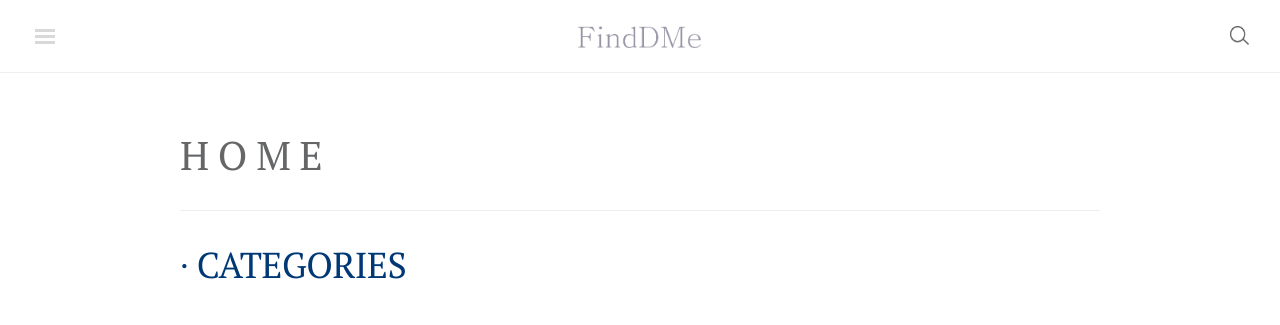
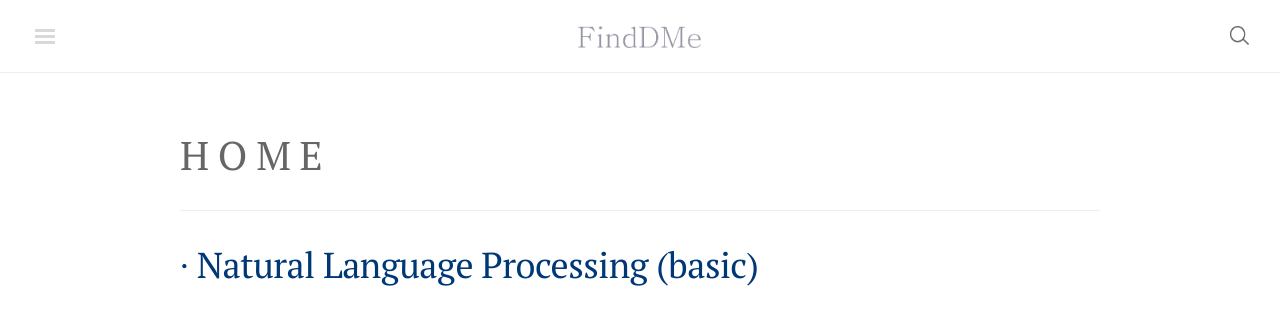
Before and after one commit to finddme/finddme.github.io, a Jekyll site: the page built from blog/home.html, in a window 1280 px wide. Shown: the top 325 px of the page. Built offline with Jekyll 4.4.1, drawn with Linux system fonts in a browser that asks for light colours; nearby versions of some CDN libraries; comment, search, counter and statistics services are not loaded.

Commit message:
Update _config.yml

```diff
--- a/_config.yml
+++ b/_config.yml
@@ -63,8 +63,8 @@ nav:
 newhomenav:
   #Home:
     #- '/'
-  ∙ CATEGORIES:
-    - '/blog/categories2/'
+  ∙ Natural Language Processing (basic):
+    - '/blog/nlp_basic/'
   #TAGS:
    # - '/blog/tags/'
   #Contents:
```
